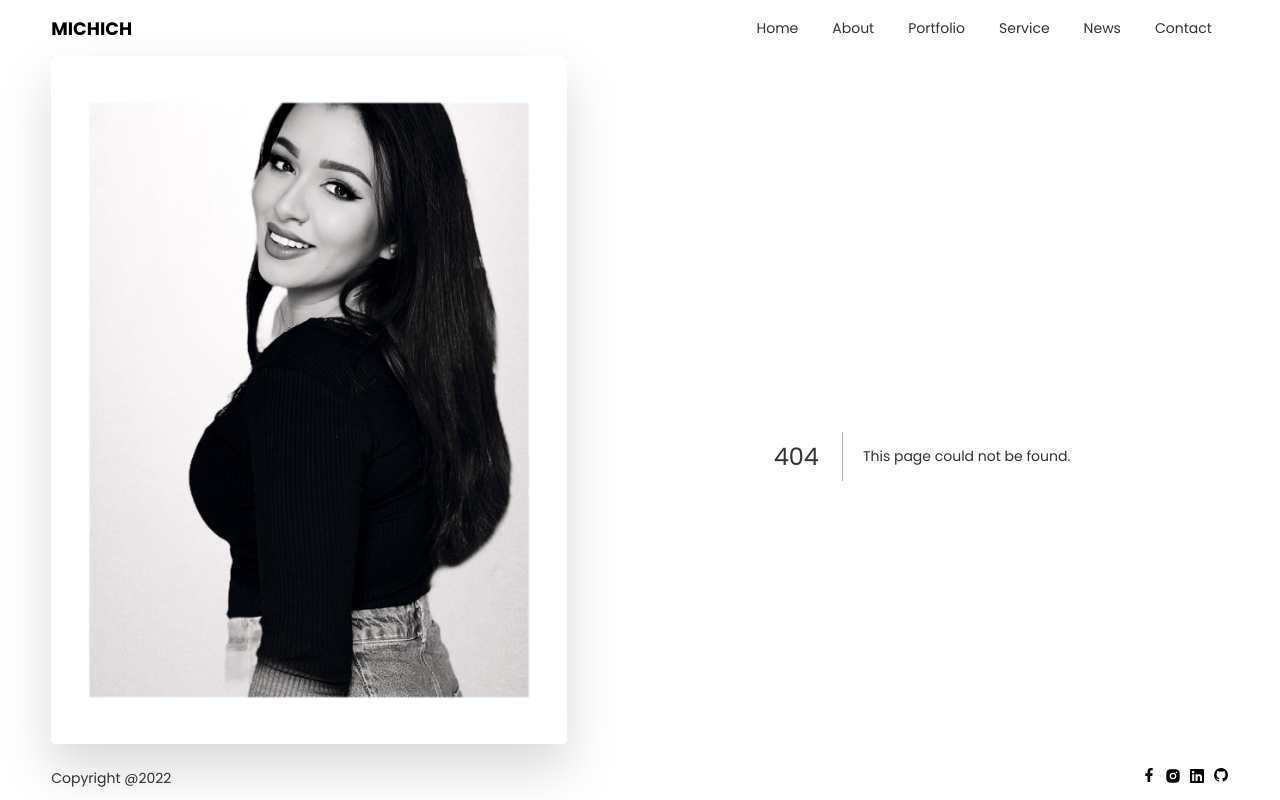
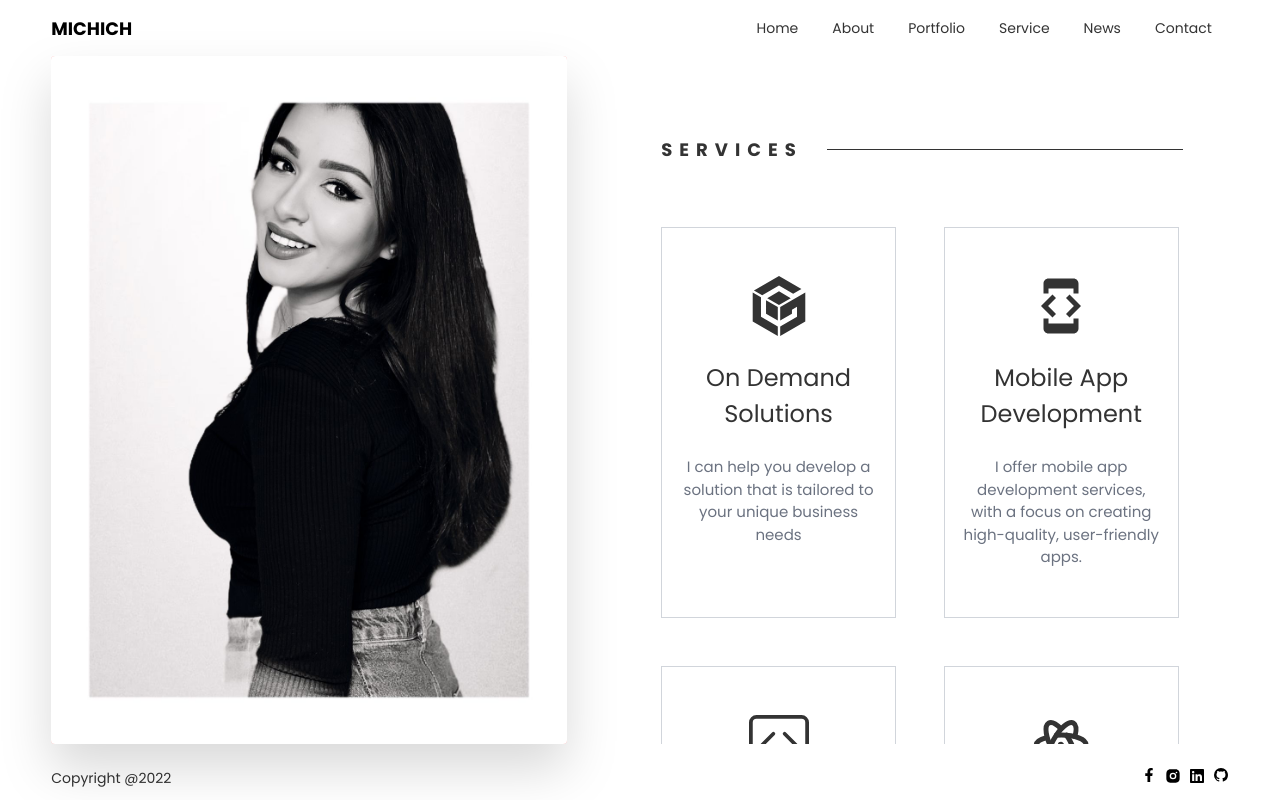
Before and after one commit to Chima20-art/portfolio-v2, a Next.js app: page /services in a window 1280 px wide. Before the commit this address had no page. Built offline with nearby package versions, Linux system fonts and the light colour scheme.

Commit message:
created services page.

```diff
--- /dev/null
+++ b/pages/services.js
@@ -0,0 +1,73 @@
+import { SiNintendogamecube, SiShopify } from 'react-icons/si'
+import { MdOutlineQuestionAnswer, MdDeveloperMode } from 'react-icons/md'
+import { BsCodeSquare } from 'react-icons/bs'
+import { TbBrandReactNative } from 'react-icons/tb'
+import { AiOutlineCloud } from 'react-icons/ai'
+
+const Service = [
+    {
+        Icon: SiNintendogamecube,
+        title: 'On Demand Solutions',
+        description:
+            'I can help you develop a solution that is tailored to your unique business needs',
+    },
+    {
+        Icon: MdDeveloperMode,
+        title: 'Mobile App Development',
+        description:
+            'I offer mobile app development services, with a focus on creating high-quality, user-friendly apps.',
+    },
+    {
+        Icon: BsCodeSquare,
+        title: 'Web App Development',
+        description:
+            ' I use the latest technologies and frameworks to create responsive, interactive web apps that work seamlessly across all devices.',
+    },
+    {
+        Icon: TbBrandReactNative,
+        title: 'Hybrid Mobile App Development',
+        description:
+            'I use technologies like React Native to build apps that are fast, efficient, and easy to maintain',
+    },
+    {
+        Icon: SiShopify,
+        title: ' E-commerce Solutions',
+        description:
+            'I can assist you in setting up an online store and start selling your products or services in no time.',
+    },
+    {
+        Icon: AiOutlineCloud,
+        title: 'Cloud-based Solutions',
+        description:
+            ' My solutions are scalable, secure, and reliable. They can help your business adapt to changing market conditions.',
+    },
+]
+
+export default function Services() {
+    return (
+        <div className=" h-fit w-[85%] mx-auto  pt-12  ">
+            <div className="flex  items-center py-8  ">
+                <p className="text-grey font-[700] uppercase tracking-[7px] mr-6  text-[18px]">
+                    Services
+                </p>
+                <span className="bg-grey  w-full flex-1 h-[1px]" />
+            </div>
+            <div className="mx-auto flex flex-wrap gap-12  py-8">
+                {Service.map((item) => {
+                    return (
+                        <div className="group border border-gray-300  cursor-pointer hover:bg-[#0f070a] py-12 items-center align-center flex flex-col w-[45%] ">
+                            <item.Icon className="w-[60px] h-[60px] group-hover:text-white" />
+                            <h3 className="font-[500]  text-center text-[24px] text-[#333] group-hover:text-white my-6">
+                                {' '}
+                                {item.title}
+                            </h3>
+                            <p className="text-gray-500 text-center text-[15px] w-[85%] group-hover:text-gray-400 ">
+                                {item.description}
+                            </p>
+                        </div>
+                    )
+                })}
+            </div>
+        </div>
+    )
+}
```
